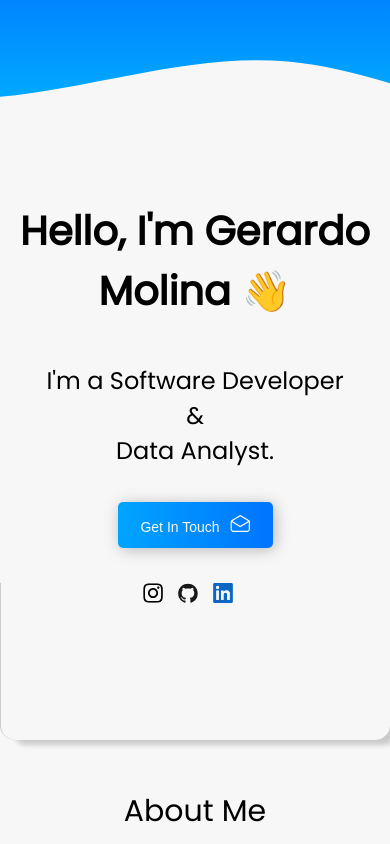
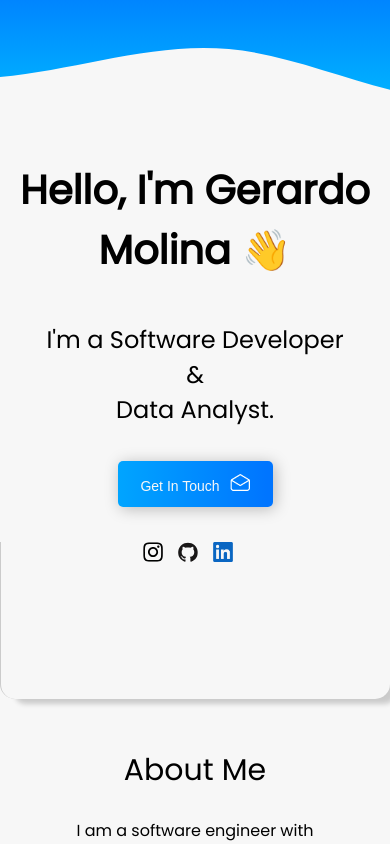
Before and after one commit to geramolinest/portfolio, a React (Create React App) app: page / in a window 390 px wide. Shown: the top 844 px of the page. Built offline with nearby package versions, Linux system fonts and the light colour scheme.

Commit message:
Fixing title responsive margin

```diff
--- a/src/pages/styles/styles.css
+++ b/src/pages/styles/styles.css
@@ -143,8 +143,18 @@ footer{
 @media(max-width: 500px){
     .header{
         background-image: url('../../assets/wave-responsive.svg');
+
     }
     .title{
-        margin-top: 10px;
+        margin-top: 15px;
     }
 }
+
+@media(max-width: 400px){
+    .header{
+        height: 140px;
+    }
+    .title{
+        margin-top: 5px;
+    }
+}
```
